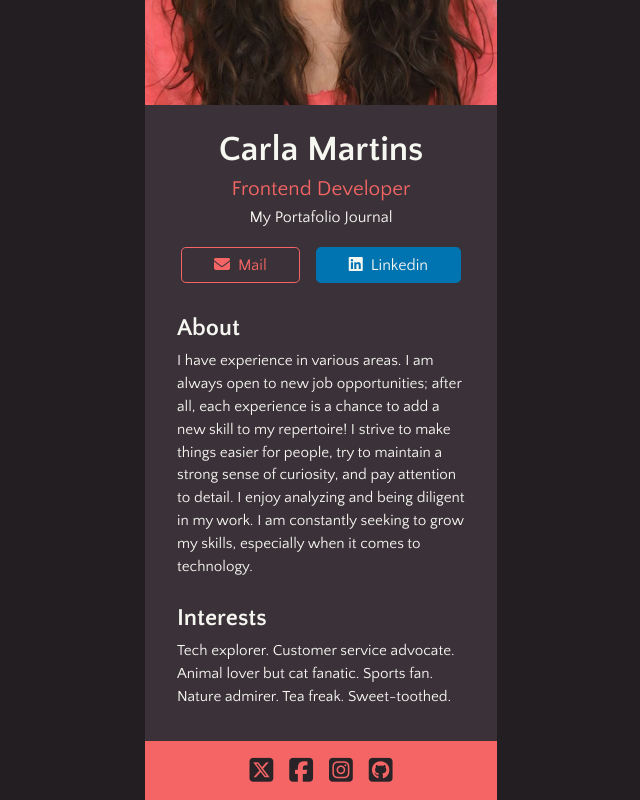
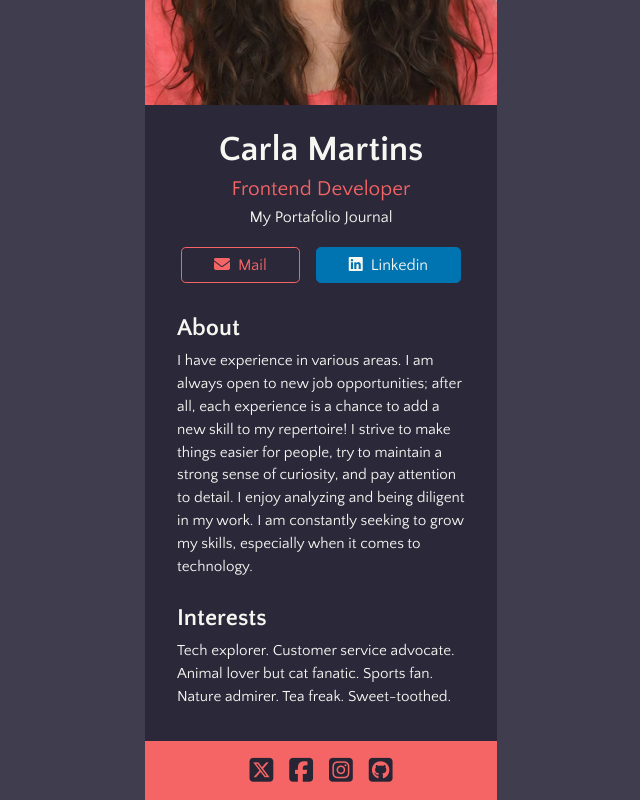
Before and after one commit to carlasmartinsr/card-business, a React (Vite) app: page / in a window 1280 px wide. Shown: the part 311-1111 px from the top of the page, without its empty margins (319-959 px from the left). Built offline with nearby package versions, Linux system fonts and the light colour scheme.

Commit message:
Update index.css

```diff
--- a/src/index.css
+++ b/src/index.css
@@ -17,7 +17,7 @@ body {
   display: flex;
   justify-content: center;
   align-items: center;
-  background-color: #231e22;
+  background-color: #403e4e;
   font-family: "Quattrocento Sans", sans-serif;
 }
 
@@ -39,7 +39,7 @@ p {
 }
 
 .card-container {
-  background-color: #3a3238;
+  background-color: #2b283a;
   max-width: 22em;
 }
 
@@ -109,7 +109,7 @@ p {
 }
 
 .info-contact-link:hover {
-  background-color: #342d32;
+  background-color: #272434;
   transform: scale(1.05);
 }
 
@@ -159,17 +159,17 @@ p {
 }
 
 .icon-social {
-  color: #292327;
+  color: #272434;
   font-size: 1.7em;
   transition: all 0.2s ease-in-out;
 }
 
 .icon-social:hover {
-  color: #110f11;
+  color: #272434;
   transform: scale(1.1);
 }
 .icon-social:active {
-  color: #110f11;
+  color: #272434;
 }
 
 .sr-only {
```
